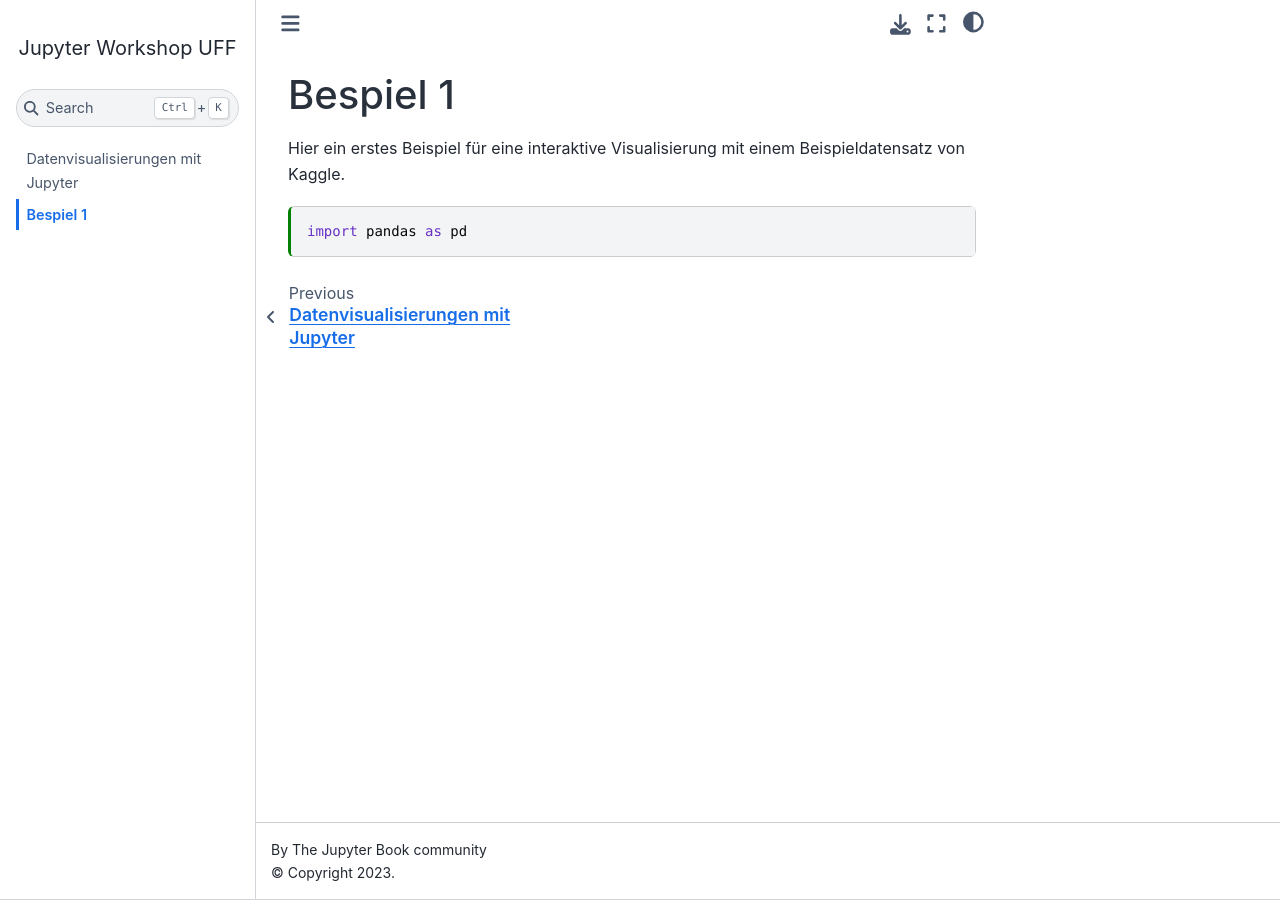
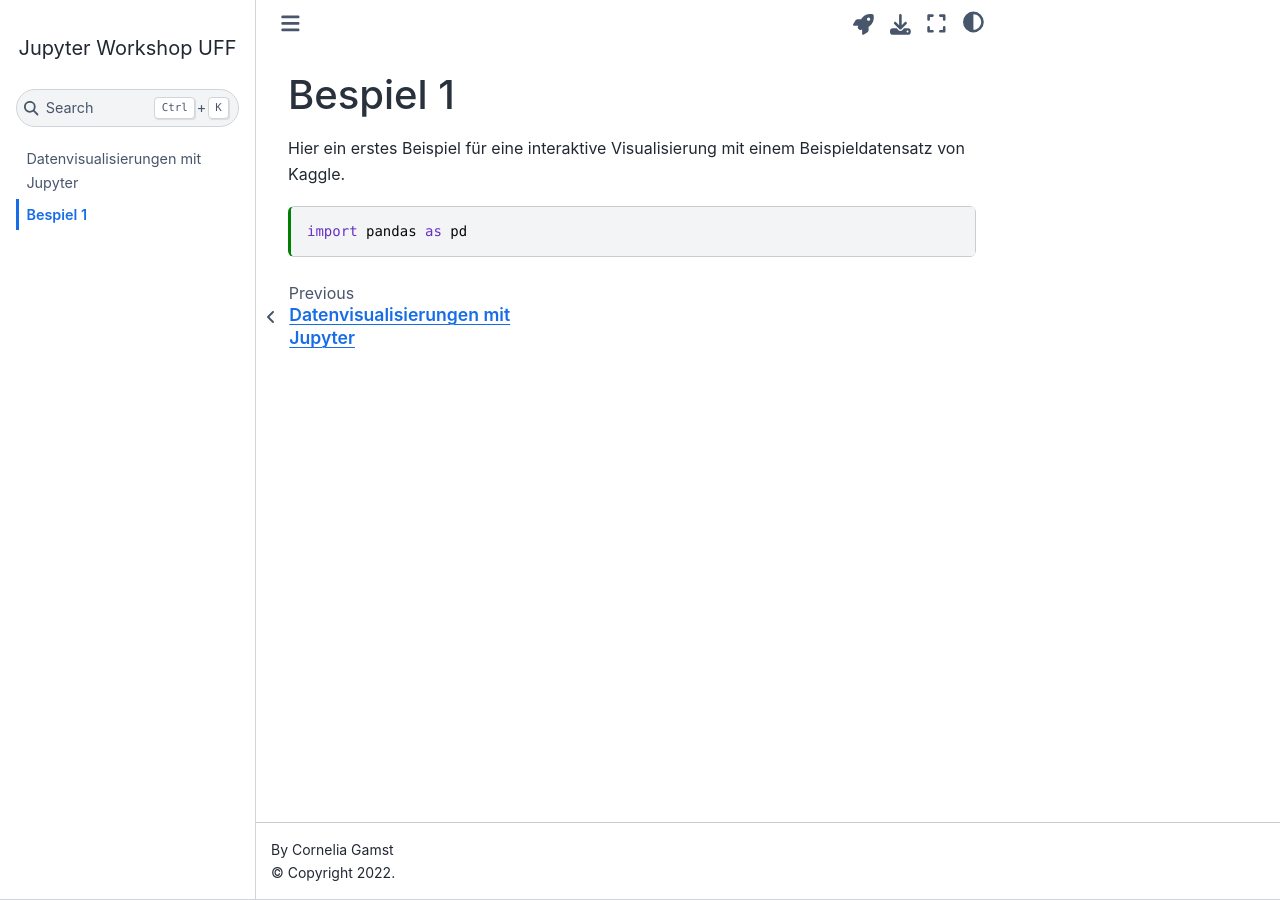
Before and after one commit to gamstc/jupyter-visualization, a Jupyter Book: the page built from Beispiel.ipynb, in a window 1280 px wide. Built offline with Jupyter Book 1.0.4 settings and Sphinx 7.4.7 and the Sphinx Book theme 1.1.4, drawn with Linux system fonts in a browser that asks for light colours.

Commit message:
Update _config.yml

```diff
--- a/_config.yml
+++ b/_config.yml
@@ -1,3 +1,15 @@
 # in _config.yml
 
 title: 'Jupyter Workshop UFF'
+author: 'Cornelia Gamst'
+copyright: '2022'
+
+# Launch button settings:
+
+launch_buttons:
+  binderhub_url: https://mybinder.org
+
+repository:
+  url: https://github.com/gamstc/jupyter-visualization
+  path_to_book: ''
+  branch: 'master'
```
